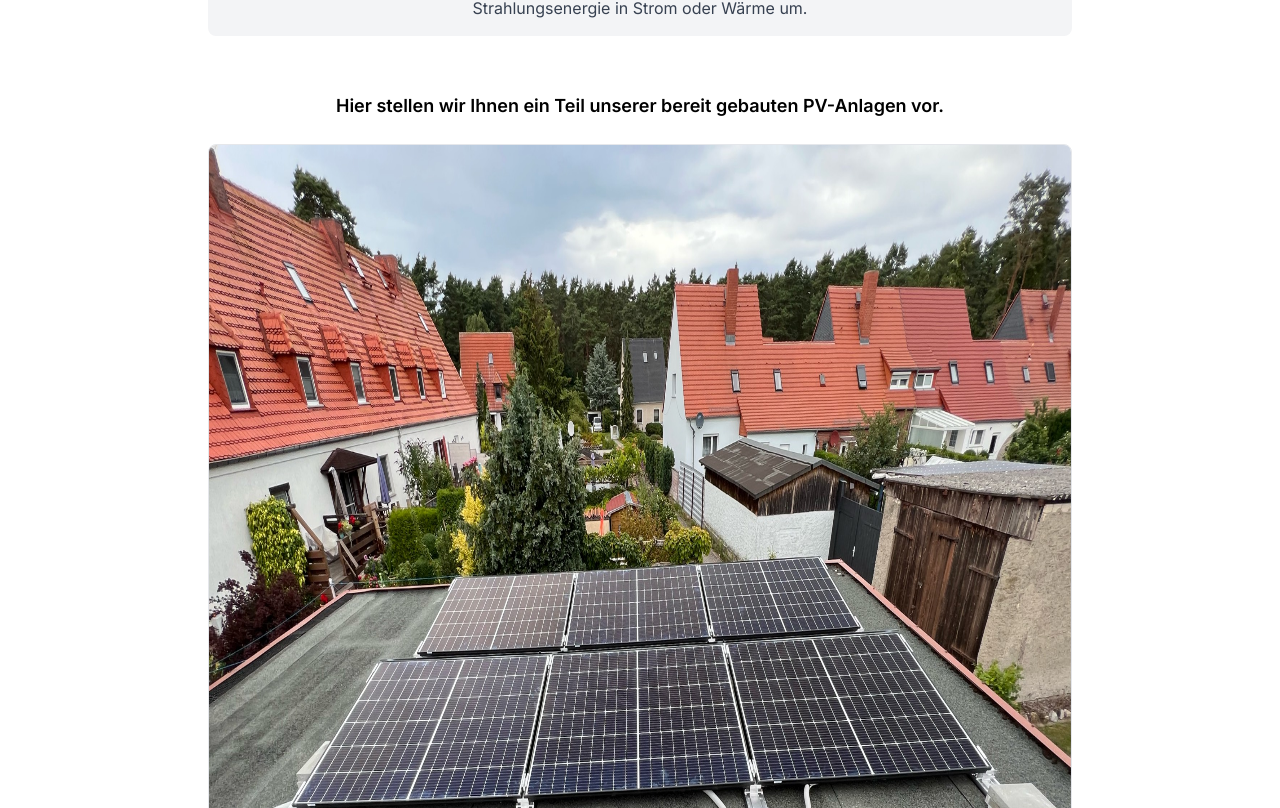
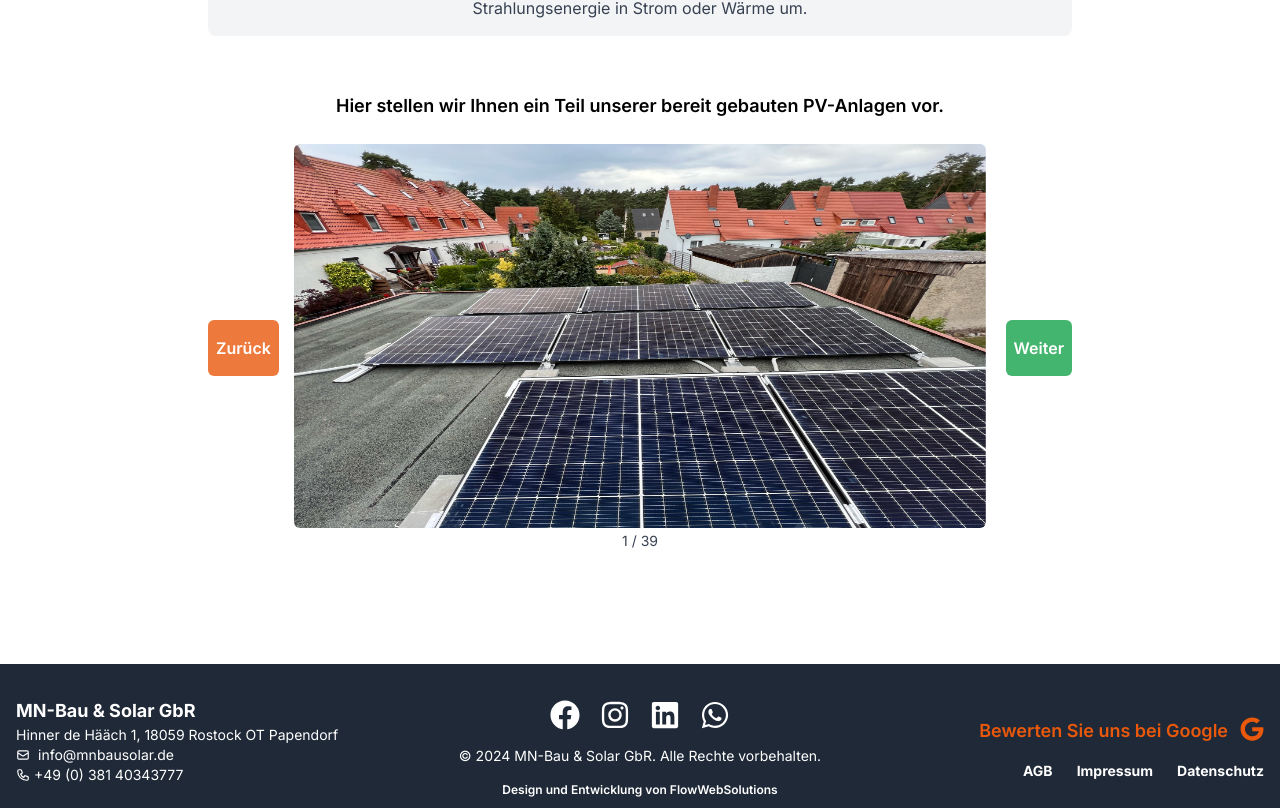
Before and after one commit to TheRealFlow/mn-bau-solar, a Next.js app: page /projekte in a window 1280 px wide. Shown: the part 352-1160 px from the top of the page. Built offline with nearby package versions, Linux system fonts and the light colour scheme.

Commit message:
fixed impressung and ImageCarousel

```diff
--- a/app/components/ImageCarousel/index.jsx
+++ b/app/components/ImageCarousel/index.jsx
@@ -1,11 +1,12 @@
 import React, { useState } from "react";
-import Image from "next/image";
 import { IMAGES } from "./utils";
+import { FiZoomIn } from "react-icons/fi";
 
 const ImageCarousel = () => {
   const placeholderImages = IMAGES;
-
   const [currentImageIndex, setCurrentImageIndex] = useState(0);
+  const [fullScreenImage, setFullScreenImage] = useState(null);
+  const [hoveredIndex, setHoveredIndex] = useState(null);
 
   const handlePrev = () => {
     setCurrentImageIndex((prevIndex) =>
@@ -19,45 +20,77 @@ const ImageCarousel = () => {
     );
   };
 
+  const handleImageClick = (index) => {
+    setFullScreenImage(index);
+  };
+
+  const handleCloseFullScreen = () => {
+    setFullScreenImage(null);
+  };
+
   return (
     <div className="container mx-auto text-center my-6 mb-20">
-      <div className="mx-auto max-w-4xl flex flex-col justify-center gap-6">
-        <div className="overflow-x-auto scrollbar-hide">
+      <div className="mx-auto max-w-4xl flex flex-col justify-center gap-6 relative">
+        <div className="overflow-x-hidden">
           <div
             className="flex transition-transform ease-in-out duration-300"
             style={{ transform: `translateX(-${currentImageIndex * 100}%)` }}
           >
             {placeholderImages.map((imageUrl, index) => (
-              <Image
+              <div
                 key={index}
+                className="w-full flex-shrink-0 cursor-pointer hover:brightness-90 transition-brightness duration-300"
+                onClick={() => handleImageClick(index)}
+                onMouseEnter={() => setHoveredIndex(index)}
+                onMouseLeave={() => setHoveredIndex(null)}
+              >
+                <img
                   src={imageUrl}
                   alt={`Image ${index}`}
-                width={900}
-                height={450}
-                className="border rounded-lg"
+                  className="block w-full md:w-[80%] h-full max-h-96 object-fit ratio-16-9 rounded-md mx-auto "
                 />
+                {hoveredIndex === index && (
+                  <div className="absolute inset-0 flex items-center justify-center">
+                    <FiZoomIn className="text-white text-3xl" />
+                  </div>
+                )}
+              </div>
             ))}
           </div>
-          <div>
           <span className="text-gray-700 text-sm">
             {currentImageIndex + 1} / {placeholderImages.length}
           </span>
         </div>
-        </div>
-        <div className="flex gap-10 justify-center">
+        <div className="absolute top-0 left-0 w-full h-full flex items-center justify-between pointer-events-none">
           <button
-            className="bg-orange-600 hover:bg-orange-700 opacity-90 text-white font-semibold px-4 py-2 rounded-l-lg mb-4 md:mb-0"
+            className="bg-orange-600 bg-opacity-80 text-white font-semibold px-2 py-4 rounded-md pointer-events-auto hidden md:block"
             onClick={handlePrev}
           >
             Zurück
           </button>
           <button
-            className="bg-green-600 hover:bg-green-700 opacity-90 text-white font-semibold px-4 py-2 rounded-r-lg mb-4 md:mb-0"
+            className="bg-green-600 bg-opacity-80 text-white font-semibold px-2 py-4 rounded-md pointer-events-auto hidden md:block"
             onClick={handleNext}
           >
             Weiter
           </button>
         </div>
+        {fullScreenImage !== null && (
+          <div className="fixed top-0 left-0 w-full h-full bg-black bg-opacity-90 flex justify-center items-center z-50">
+            <img
+              src={placeholderImages[fullScreenImage]}
+              alt={`Image ${fullScreenImage}`}
+              className="max-w-[90%] max-h-[90%] object-contain rounded-md cursor-pointer"
+              onClick={handleCloseFullScreen}
+            />
+            <button
+              className="absolute top-4 right-4 bg-orange-600 bg-opacity-80 text-white font-semibold px-4 py-2 rounded-full"
+              onClick={handleCloseFullScreen}
+            >
+              Schließen
+            </button>
+          </div>
+        )}
       </div>
     </div>
   );
--- a/app/impressum/page.jsx
+++ b/app/impressum/page.jsx
@@ -45,7 +45,7 @@ function Impressum() {
 
         <div className="mb-8">
           <h3 className="text-xl font-semibold mb-2">
-            Angaben zur Berufshaftpflichtversicherung:
+            Angaben zur Betriebshaftpflichtversicherung:
           </h3>
           <p>Name und Sitz des Versicherers:</p>
           <p>HDI Versicherung AG</p>
```
Lines whose indentation alone changed are shown as unchanged.
